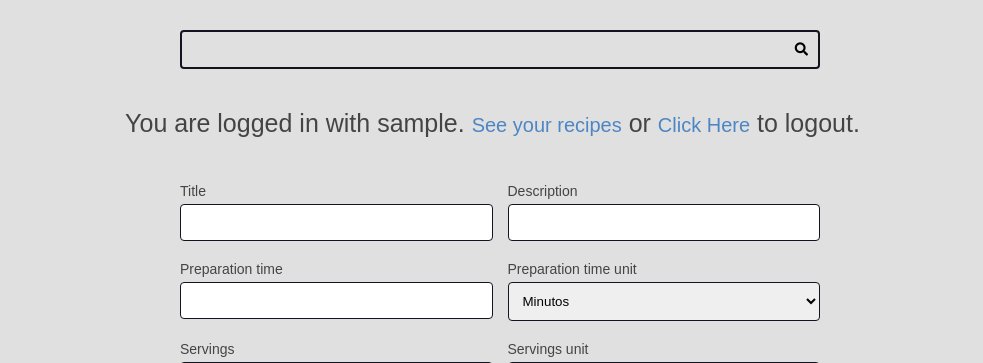
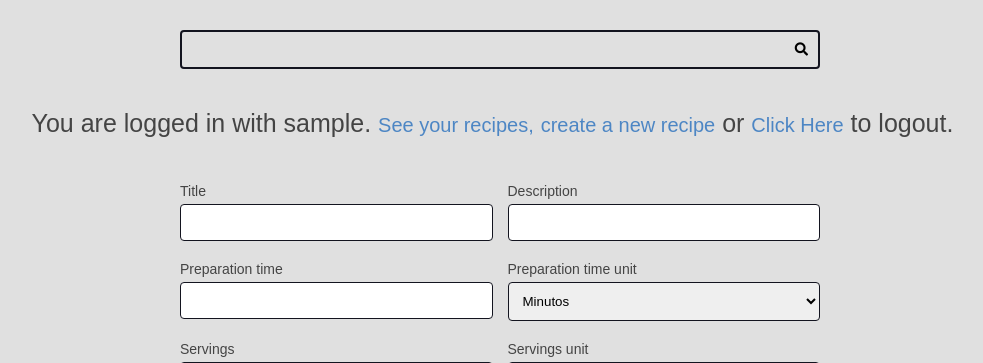
Before and after one commit to caioguimaraesr/recipes, a Django app: page /authors/dashboard/recipe/new/ in a window 1280 px wide. Shown: the part 120-483 px from the top of the page, without its empty margins (140-1123 px from the left). Run offline with Django 5.2, Linux system fonts and the light colour scheme; the visitor is signed in with stand-in values (Sample User, id 1); data that the repository does not hold is empty.

Commit message:
add link on template to the new function (create recipe)

```diff
--- a/authors/templates/authors/partials/login_message.html
+++ b/authors/templates/authors/partials/login_message.html
@@ -1,6 +1,7 @@
 {% if user.is_authenticated %}
 <div class="login-message">You are logged in with {{ user }}.
-    <a href="{% url "authors:dashboard" %}" class="plaintext-button">See your recipes</a> or
+    <a href="{% url "authors:dashboard" %}" class="plaintext-button">See your recipes,</a>
+    <a href="{% url 'authors:dashboard_recipe_new' %}" class="plaintext-button">create a new recipe</a> or
     <form class="inline-form" action="{% url "authors:logout" %}" method="POST">
         {% csrf_token %}
         <input type="hidden" name="username" value="{{ request.user.username }}">
```
